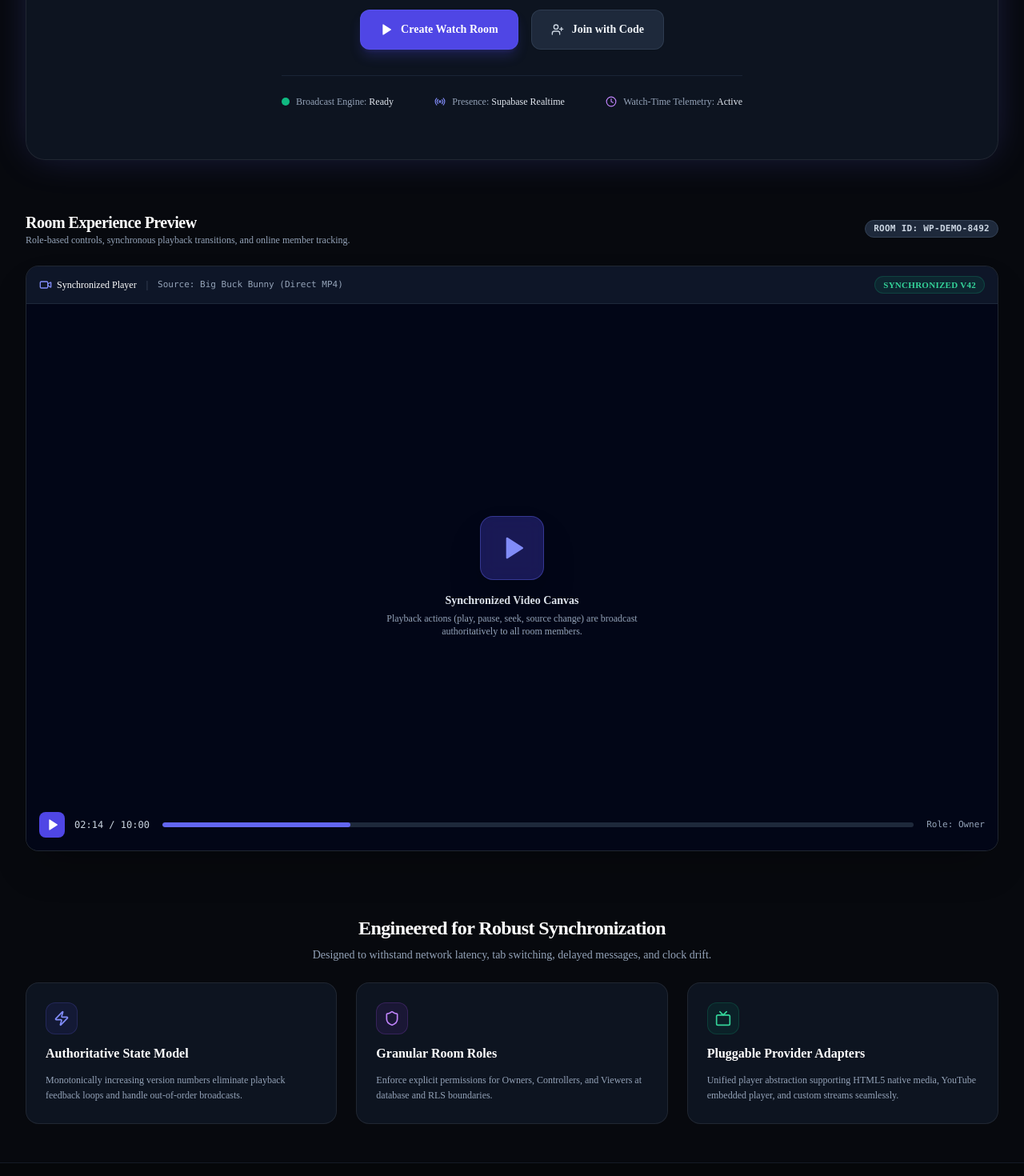
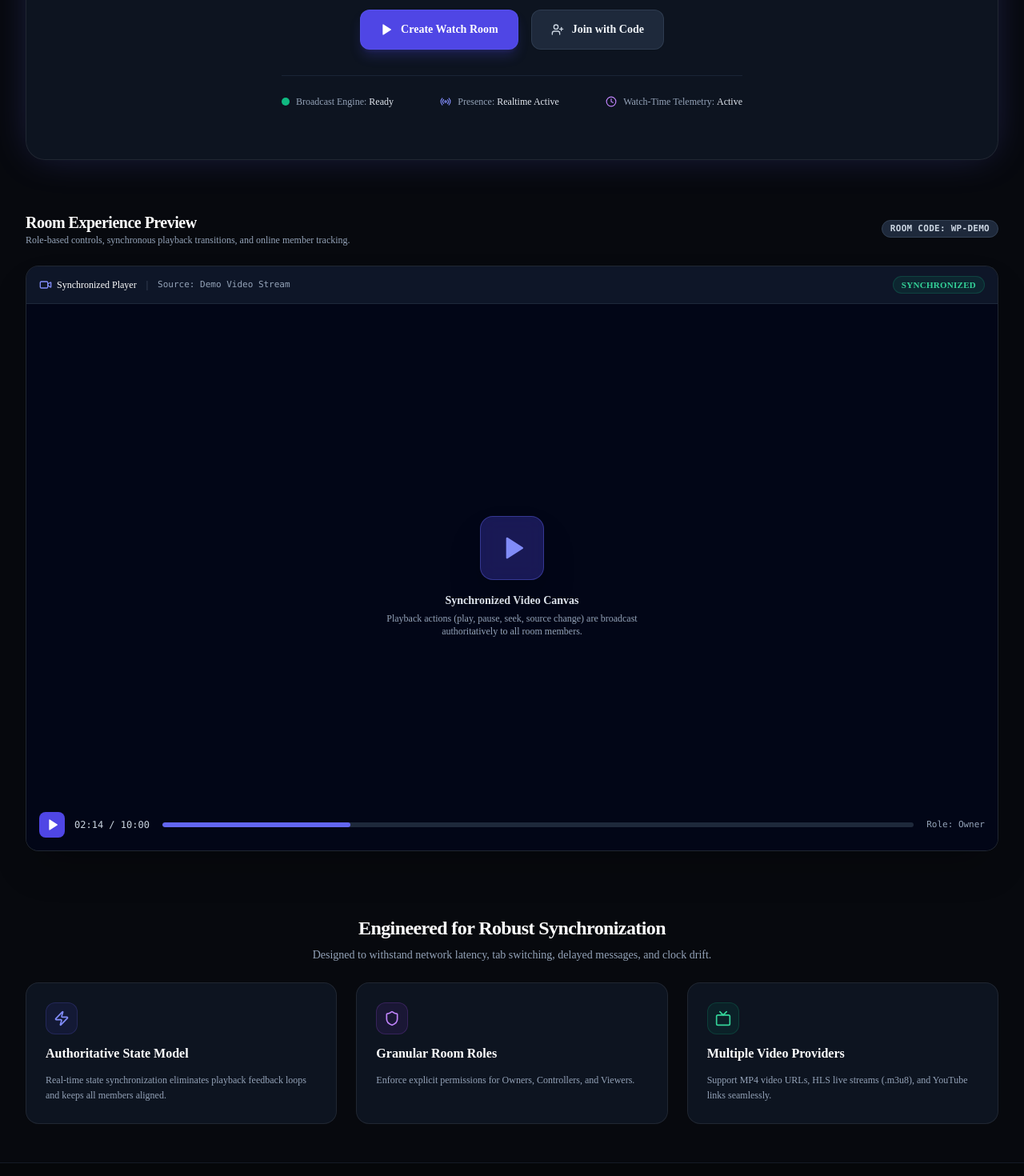
Before and after one commit to azizmoubsit/watch-party, a Next.js app: page / in a window 1280 px wide. Shown: the part 460-1930 px from the top of the page at 80% size. Built offline with nearby package versions, Linux system fonts and the light colour scheme; no server answers.

Commit message:
security(ui): remove technical metadata, user UUID displays, and database hints from UI

```diff
--- a/src/app/page.tsx
+++ b/src/app/page.tsx
@@ -61,7 +61,7 @@ export default function Home() {
           </div>
           <div className="flex items-center gap-2">
             <Radio className="w-3.5 h-3.5 text-indigo-400" />
-            <span>Presence: <strong className="text-slate-200 font-medium">Supabase Realtime</strong></span>
+            <span>Presence: <strong className="text-slate-200 font-medium">Realtime Active</strong></span>
           </div>
           <div className="flex items-center gap-2">
             <Clock className="w-3.5 h-3.5 text-purple-400" />
@@ -78,7 +78,7 @@ export default function Home() {
             <p className="text-xs text-slate-400">Role-based controls, synchronous playback transitions, and online member tracking.</p>
           </div>
           <Badge variant="slate" className="font-mono">
-            Room ID: wp-demo-8492
+            Room Code: WP-DEMO
           </Badge>
         </div>
 
@@ -91,11 +91,11 @@ export default function Home() {
                 <span>Synchronized Player</span>
               </div>
               <span className="text-slate-600">|</span>
-              <span className="text-slate-400 font-mono text-[11px]">Source: Big Buck Bunny (Direct MP4)</span>
+              <span className="text-slate-400 font-mono text-[11px]">Source: Demo Video Stream</span>
             </div>
 
             <div className="flex items-center gap-3">
-              <Badge variant="success">Synchronized v42</Badge>
+              <Badge variant="success">Synchronized</Badge>
             </div>
           </div>
 
@@ -150,7 +150,7 @@ export default function Home() {
             </div>
             <h3 className="text-base font-semibold text-white">Authoritative State Model</h3>
             <p className="text-xs text-slate-400 leading-relaxed">
-              Monotonically increasing version numbers eliminate playback feedback loops and handle out-of-order broadcasts.
+              Real-time state synchronization eliminates playback feedback loops and keeps all members aligned.
             </p>
           </div>
 
@@ -160,7 +160,7 @@ export default function Home() {
             </div>
             <h3 className="text-base font-semibold text-white">Granular Room Roles</h3>
             <p className="text-xs text-slate-400 leading-relaxed">
-              Enforce explicit permissions for Owners, Controllers, and Viewers at database and RLS boundaries.
+              Enforce explicit permissions for Owners, Controllers, and Viewers.
             </p>
           </div>
 
@@ -168,9 +168,9 @@ export default function Home() {
             <div className="w-10 h-10 rounded-xl bg-emerald-600/10 border border-emerald-500/20 flex items-center justify-center text-emerald-400">
               <Tv className="w-5 h-5" />
             </div>
-            <h3 className="text-base font-semibold text-white">Pluggable Provider Adapters</h3>
+            <h3 className="text-base font-semibold text-white">Multiple Video Providers</h3>
             <p className="text-xs text-slate-400 leading-relaxed">
-              Unified player abstraction supporting HTML5 native media, YouTube embedded player, and custom streams seamlessly.
+              Support MP4 video URLs, HLS live streams (.m3u8), and YouTube links seamlessly.
             </p>
           </div>
         </div>
--- a/src/components/auth/user-profile-menu.tsx
+++ b/src/components/auth/user-profile-menu.tsx
@@ -48,8 +48,6 @@ export function UserProfileMenu() {
     setIsEditOpen(false);
   };
 
-  const formattedId = user.id.slice(0, 8);
-
   return (
     <>
       <button
@@ -65,8 +63,8 @@ export function UserProfileMenu() {
           <span className="font-semibold text-white truncate max-w-[100px] sm:max-w-[140px]">
             {displayName || "Anonymous User"}
           </span>
-          <span className="text-[10px] text-slate-400 font-mono flex items-center gap-1">
-            <ShieldCheck className="w-2.5 h-2.5 text-emerald-400" /> ID: {formattedId}
+          <span className="text-[10px] text-emerald-400 font-medium flex items-center gap-1">
+            <ShieldCheck className="w-2.5 h-2.5 text-emerald-400" /> Active Profile
           </span>
         </div>
 
@@ -95,11 +93,6 @@ export function UserProfileMenu() {
             required
           />
 
-          <div className="text-[11px] font-mono text-slate-400 bg-slate-900/80 p-3 rounded-xl border border-slate-800 space-y-1">
-            <p><span className="text-slate-500">Supabase User ID:</span> {user.id}</p>
-            <p><span className="text-slate-500">Identity Type:</span> Anonymous Session</p>
-          </div>
-
           <div className="pt-2 flex items-center justify-end gap-3">
             <Button variant="ghost" type="button" onClick={() => setIsEditOpen(false)}>
               Cancel
--- a/src/lib/rooms/room-service.ts
+++ b/src/lib/rooms/room-service.ts
@@ -44,7 +44,7 @@ async function ensureUserSession(supabase: ReturnType<typeof createClient>): Pro
     console.error("Anonymous auth error:", anonError.message);
     return {
       userId: null,
-      error: `Authentication failed (${anonError.message}). Please ensure Anonymous Auth is enabled in your Supabase Dashboard (Authentication > Providers > Anonymous).`,
+      error: "Authentication failed. Please try again or refresh the page.",
     };
   }
 
--- a/src/lib/sync/sync-service.ts
+++ b/src/lib/sync/sync-service.ts
@@ -42,7 +42,7 @@ export async function updateRoomPlaybackStateAction(params: {
 
   if (updateError || !updatedRoom) {
     console.error("Failed to update room playback state:", updateError);
-    return { success: false, error: updateError?.message || "Database update failed." };
+    return { success: false, error: "Failed to update room playback state." };
   }
 
   return { success: true, room: updatedRoom as Room };
@@ -85,7 +85,7 @@ export async function updateRoomSourceAction(params: {
 
   if (updateError || !updatedRoom) {
     console.error("Failed to update room source:", updateError);
-    return { success: false, error: updateError?.message || "Database update failed." };
+    return { success: false, error: "Failed to update video source." };
   }
 
   return { success: true, room: updatedRoom as Room };
```
